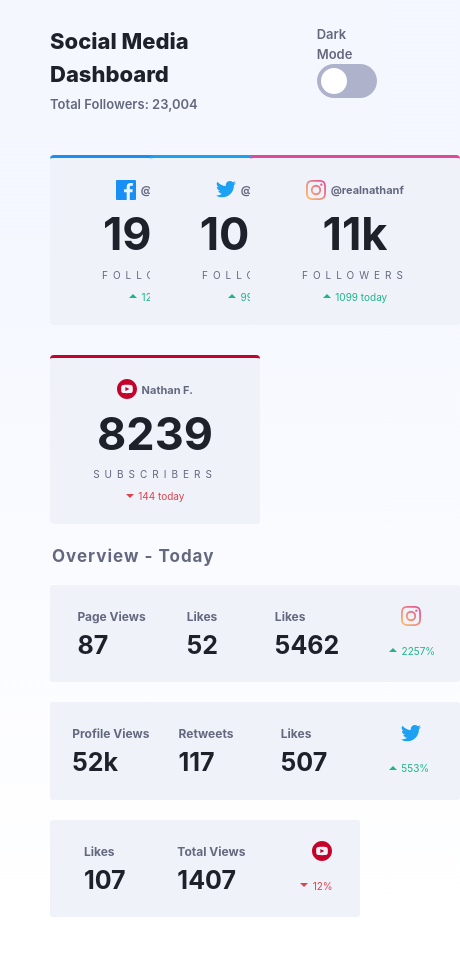
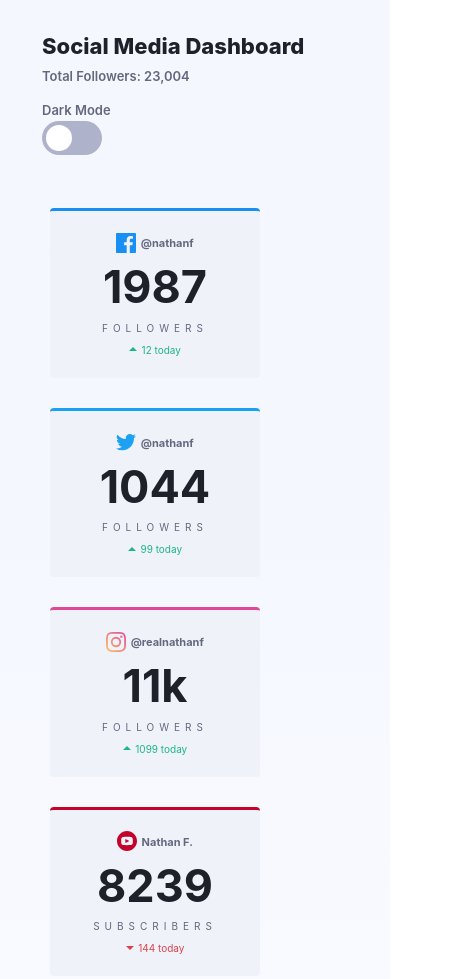
Before and after one commit to 4ndrese16/proyecto-individual, a website: page index.html in a window 390 px wide. Shown: the top 979 px of the page, 460 px wide, since content can reach past the window. Before the commit the page ends 927 px from the top, so only its background shows below. Drawn offline with nearby package versions, Linux system fonts and the light colour scheme.

Commit message:
Correcciones y responsive

```diff
--- a/css/style.css
+++ b/css/style.css
@@ -42,7 +42,13 @@ body{
     font-weight: 600;
 }
 
-.col-3{
+#dMode{
+    font-size: 13px;
+    color: var(--text-color-2);
+    font-weight: 600;
+}
+
+ .col{
     padding: 0 50px;
 }
 
@@ -202,9 +208,3 @@ input:checked + .slider:before {
     -ms-transform: translateX(26px);
     transform: translateX(26px);
   }
-
-.col-2{
-    font-size: 13px;
-    color: var(--text-color-2);
-    font-weight: 600;
-}
--- a/index.html
+++ b/index.html
@@ -13,20 +13,20 @@
 <body id="light">
     <div class="container">
         <div class="row header">
-            <div class="col-10">
+            <div class="col-12 col-lg-10">
                 <span class="title">Social Media Dashboard</span> </br>
                 <span class="totalF">Total Followers: 23,004</span>
             </div>
-            <div class="col-2">
-                <span>Dark Mode</span></br>
+            <div class="col-12 col-lg-2">
+                <span id="dMode">Dark Mode</span></br>
                 <label class="switch">
                     <input type="checkbox" id="toggleTheme">
                     <span class="slider"></span>
                 </label>
             </div>
         </div>
-        <div class="row">
-            <div class="col-3">
+        <div class="row top">
+            <div class="col col-sm-12 col-md-6 col-lg-3 col-xl-3">
                 <div class="box box-top" id="facebook">
                     <div>
                         <img src="./images/icon-facebook.svg" alt="Facebook">
@@ -40,7 +40,7 @@
                     </div>
                 </div>
             </div>
-            <div class="col-3">
+            <div class="col col-sm-12 col-md-6 col-lg-3 col-xl-3">
                 <div class="box box-top" id="twitter">
                     <div>
                         <img src="./images/icon-twitter.svg" alt="Twitter">
@@ -54,7 +54,7 @@
                     </div>
                 </div>
             </div>
-            <div class="col-3">
+            <div class="col col-sm-12 col-md-6 col-lg-3 col-xl-3">
                 <div class="box box-top" id="instagram">
                     <div>
                         <img src="./images/icon-instagram.svg" alt="Instagram">
@@ -68,7 +68,7 @@
                     </div>
                 </div>
             </div>
-            <div class="col-3">
+            <div class="col col-sm-12 col-md-6 col-lg-3 col-xl-3">
                 <div class="box box-top" id="youtube">
                     <div>
                         <img src="./images/icon-youtube.svg" alt="Youtube">
@@ -83,13 +83,13 @@
                 </div>
             </div>
         </div>
-        <div class="row">
+        <div class="row middle">
             <div class="col-12">
                 <span class="overview">Overview - Today</span>
             </div>
         </div>
         <div class="row bottom">
-            <div class="col-3">
+            <div class="col col-sm-12 col-md-6 col-lg-3 col-xl-3">
                 <div class="box box-bottom">
                     <div>
                         <span class="text">Page Views</span></br>
@@ -104,7 +104,7 @@
                     </div>
                 </div>
             </div>
-            <div class="col-3">
+            <div class="col col-sm-12 col-md-6 col-lg-3 col-xl-3">
                 <div class="box box-bottom">
                     <div>
                         <span class="text">Likes</span></br>
@@ -119,7 +119,7 @@
                     </div>
                 </div>
             </div>
-            <div class="col-3">
+            <div class="col col-sm-12 col-md-6 col-lg-3 col-xl-3">
                 <div class="box box-bottom">
                     <div>
                         <span class="text">Likes</span></br>
@@ -134,7 +134,7 @@
                     </div>
                 </div>
             </div>
-            <div class="col-3">
+            <div class="col col-sm-12 col-md-6 col-lg-3 col-xl-3">
                 <div class="box box-bottom">
                     <div>
                         <span class="text">Profile Views</span></br>
@@ -149,7 +149,7 @@
                     </div>
                 </div>
             </div>
-            <div class="col-3">
+            <div class="col col-sm-12 col-md-6 col-lg-3 col-xl-3">
                 <div class="box box-bottom">
                     <div>
                         <span class="text">Retweets</span></br>
@@ -164,7 +164,7 @@
                     </div>
                 </div>
             </div>
-            <div class="col-3">
+            <div class="col col-sm-12 col-md-6 col-lg-3 col-xl-3">
                 <div class="box box-bottom">
                     <div>
                         <span class="text">Likes</span></br>
@@ -179,7 +179,7 @@
                     </div>
                 </div>
             </div>
-            <div class="col-3">
+            <div class="col col-sm-12 col-md-6 col-lg-3 col-xl-3">
                 <div class="box box-bottom">
                     <div>
                         <span class="text">Likes</span></br>
@@ -194,7 +194,7 @@
                     </div>
                 </div>
             </div>
-            <div class="col-3">
+            <div class="col col-sm-12 col-md-6 col-lg-3 col-xl-3">
                 <div class="box box-bottom">
                     <div>
                         <span class="text">Total Views</span></br>
```
